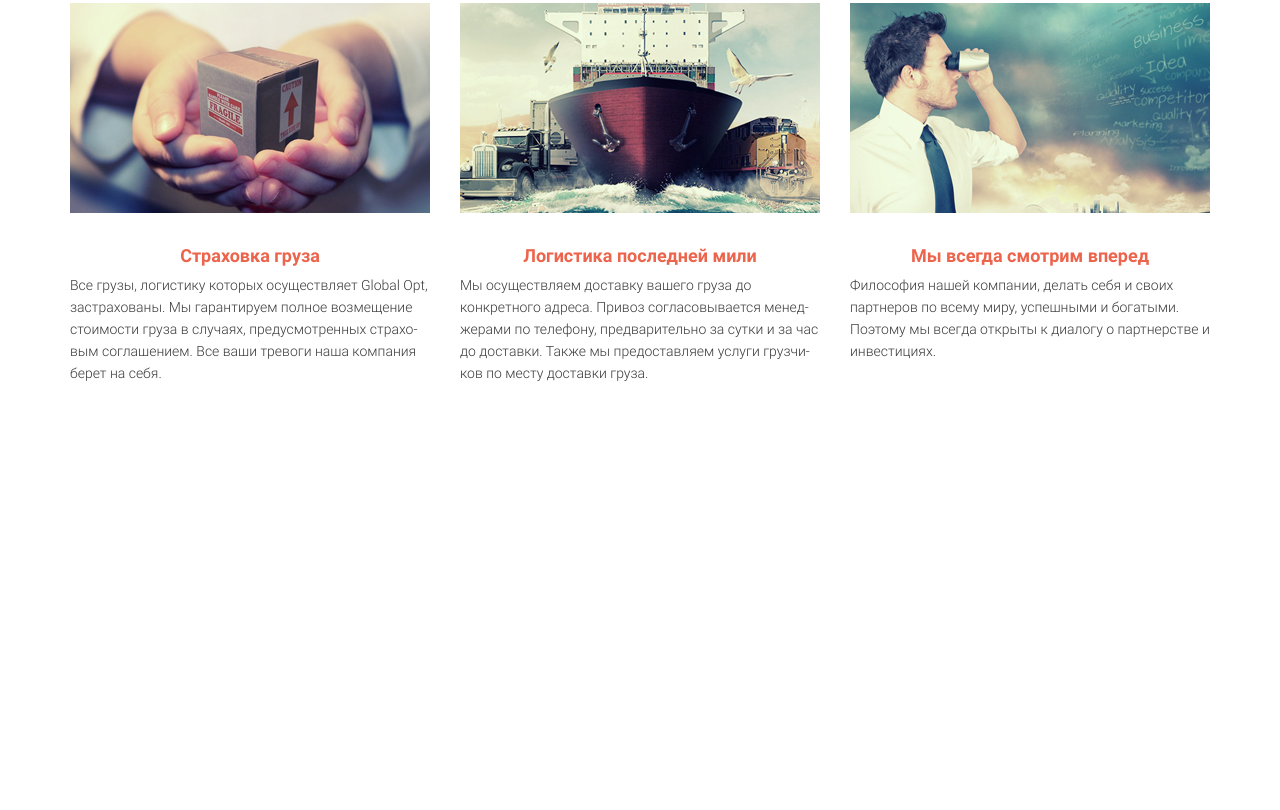
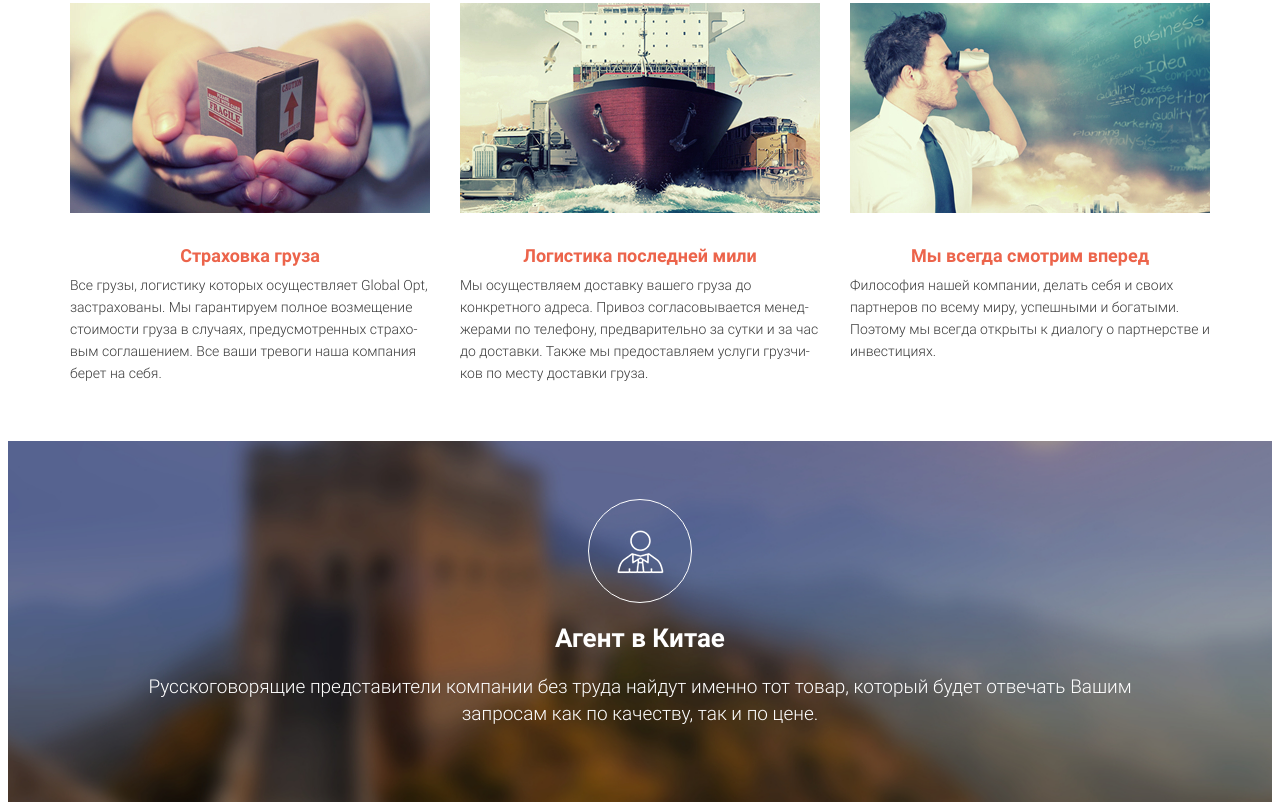
Before and after one commit to margokhromtsova1/GloboOpt, a website: page src/index.html in a window 1280 px wide. Shown: the part 1610-2420 px from the top of the page. Before the commit the page ends 2059 px from the top, so only its background shows below. Drawn offline with Linux system fonts and the light colour scheme.

Commit message:
3 section finish

```diff
--- a/src/index.html
+++ b/src/index.html
@@ -168,5 +168,13 @@
 
     </section>
 
+    <section class="agent">
+        <div class="agent__icon">
+            <div class="agent__round">  <img src="icons/agent.png" alt="agent icon" class="agent__img"> </div>
+        </div>
+        <h2 class="agent__subheader">Агент в Китае</h2>
+        <div class="agent__descr">Русскоговорящие представители компании без труда найдут именно тот товар, который будет отвечать Вашим запросам как по качеству, так и по цене.</div>
+    </section>
+
 </body>
 </html>
--- /dev/null
+++ b/src/sass/blocks/_agent.scss
@@ -0,0 +1,39 @@
+.agent {
+    max-height: 342px;
+    padding: 58px 0 75px 0;
+    background: url(../../img/second_bg.jpg) center center/cover no-repeat;
+
+    &__round {
+        display: flex;
+        justify-content: center;
+        align-items: center;
+        margin: 0 auto;
+        width: 102px;
+        height: 102px;
+        border: 1px solid $two_color;
+        border-radius: 50%;
+    }
+    &__img {
+        width: 48px;
+        height: 51px;
+    }
+    &__subheader {
+        margin-top: 20px;
+        text-align: center;
+        color: $two_color;
+        font-size: 26px;
+        font-weight: 700;
+        margin-bottom: 0;
+    }
+    &__descr {
+        display: block;
+        margin: 0 auto;
+        margin-top: 20px;
+        text-align: center;
+        max-width: 984px;
+        color: $two_color;
+        font-size: 19px;
+        font-weight: 300;
+        line-height: 27px;
+    }
+}
--- a/src/sass/style.scss
+++ b/src/sass/style.scss
@@ -15,3 +15,4 @@
 @import 'blocks/job';
 @import 'blocks/line';
 @import 'blocks/description';
+@import 'blocks/agent';
```
Also changed, not shown: dist/index.html, src/css/style.min.css.
